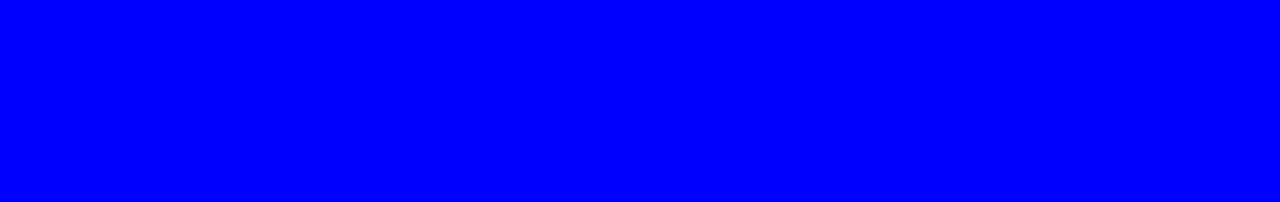
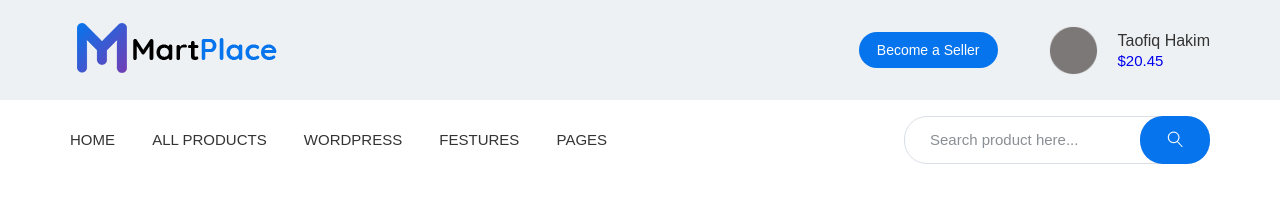
Before and after one commit to tata-ost17/mart-place, a website: page app/index.html in a window 1280 px wide. Drawn offline with nearby package versions, Linux system fonts and the light colour scheme; files that its build step writes are made by us from their sources.

Commit message:
added header

```diff
--- a/app/index.html
+++ b/app/index.html
@@ -1,19 +1,63 @@
 <!DOCTYPE html>
 <html lang="en">
-<head>
-    <meta charset="UTF-8">
-    <meta name="viewport" content="width=device-width, initial-scale=1.0">
+  <head>
+    <meta charset="UTF-8" />
+    <meta name="viewport" content="width=device-width, initial-scale=1.0" />
     <meta http-equiv="X-UA-Compatible" content="ie=edge" />
     <title>Document</title>
-    <link rel="stylesheet" href="css/libs.min.css">
-    <link rel="stylesheet" href="css/style.min.css">
-</head>
-<body>
-
-
+    <link href="https://fonts.googleapis.com/css2?family=Quicksand:wght@500;700&display=swap" rel="stylesheet">
+    <link rel="stylesheet" href="css/libs.min.css" />
+    <link rel="stylesheet" href="css/style.min.css" />
+  </head>
+  <body>
+    <header class="header">
+      <div class="header__top">
+        <div class="container">
+          <div class="header__top-inner">
+            <div class="header__logo">
+              <a href="#">
+                <img src="images/logo.png" alt="" />
+              </a>
+            </div>
+            <div class="header__seller">
+              <a class="header__seller-btn" href="#">Become a Seller</a>
+              <div class="header__seller-communication"></div>
+              <a class="header__profile-img" href="#" style="background-image: url(images/user.png);"></a>
+              <div class="header__profile">
+                <a class="header__profile-name" href="#">Taofiq Hakim</a>
+                <a class="header__profile-price" href="#">$20.45</a>
+              </div>
+            </div>
+          </div>
+        </div>
+      </div>
+      <div class="header__menu">
+        <div class="container">
+          <div class="menu__top">
+            <nav class="menu">
+              <ul class="menu__top-list">
+                <li><a href="#">HOME</a></li>
+                <li><a href="#">all products</a></li>
+                <li><a href="#">wordpress</a></li>
+                <li><a href="#">festures</a></li>
+                <li><a href="#"> Pages</a></li>
+              </ul>
+            </nav>
+            <div class="menu__top-search">
+              <form>
+                <input type="text" placeholder="Search product here..." required>
+                <button type="submit">
+                  <img src="images/icons/search.png" alt="" />
+                </button>
+              </form>
+            </div>
+          </div>
+        </div>
+      </div>
+    </header>
 
     <script src="https://ajax.googleapis.com/ajax/libs/jquery/3.4.1/jquery.min.js"></script>
     <script src="js/libs.min.js"></script>
     <script src="js/main.min.js"></script>
-</body>
+  </body>
 </html>
--- /dev/null
+++ b/app/scss/_fonts.scss
@@ -0,0 +1,7 @@
+@font-face {
+   font-family: 'Quicksand-Regular', sans-serif;
+   src: url('../fonts/Quicksand-Regular.woff2') format('woff2'),
+      url('../fonts/Quicksand-Regular.woff') format('woff'),
+      url('../fonts/Quicksand-Regular.ttf') format('truetype');
+   font-weight: 400;
+}
--- /dev/null
+++ b/app/scss/_global.scss
@@ -0,0 +1,33 @@
+html {
+   box-sizing: border-box;
+}
+
+*,
+*::before,
+*::after {
+   box-sizing: inherit;
+}
+
+a {
+   display: inline-block;
+   text-decoration: none;
+}
+
+ul,
+li {
+   margin: 0;
+   padding: 0;
+   list-style: none;
+}
+
+body {
+   font-family: 'Quicksand-Regular', sans-serif;
+   font-weight: 400;
+
+}
+
+.container {
+   max-width: 1170px;
+   margin: 0 auto;
+   padding: 0 15px;
+}
--- /dev/null
+++ b/app/scss/_vars.scss
@@ -0,0 +1,4 @@
+$bg: #eef1f3;
+$blue: #0674ec;
+$text: #333;
+$hover: #7347c1;
--- a/app/scss/style.scss
+++ b/app/scss/style.scss
@@ -1,14 +1,120 @@
-html{
-    box-sizing: border-box;
+@import 'vars';
+@import 'global';
+@import 'fonts';
+
+
+.header__top {
+    background-color: $bg;
+
+    &-inner {
+        display: flex;
+        justify-content: space-between;
+        align-items: center;
+        height: 100px;
+        padding-left: 7px;
+    }
 }
-*,
-*::before,
-*::after{
-    box-sizing: inherit;
+
+.header__seller {
+    display: flex;
+    align-items: center;
+
+    &-btn {
+        font-size: 14px;
+        line-height: 28px;
+        padding: 4px 18px;
+        color: #fff;
+        background-color: $blue;
+        border-radius: 18px;
+        margin-right: 50px;
+        height: 36px;
+    }
 }
-body{
-    background-color: blue;
+
+.header__profile-img {
+    height: 50px;
+    width: 50px;
+    border-radius: 50%;
+    background-position: center;
+    display: inline-block;
+    background-repeat: no-repeat;
+    background-size: cover;
+    margin-right: 20px;
 }
-.box{
+
+.header__profile {
+    align-items: center;
+
+    &-name {
+        font-size: 16px;
+        color: $text;
+        font-weight: 500;
+        line-height: 22px;
+    }
+
+    &-price {
+        font-size: 15px;
+        right: 0;
+        display: block;
+    }
+
+}
+
+.menu__top {
     display: flex;
+    justify-content: space-between;
+    align-items: center;
+    height: 80px;
+    font-size: 15px;
+
 }
+
+.menu__top-list {
+    li {
+        display: inline-block;
+
+        &+li {
+            margin-left: 33px;
+        }
+
+    }
+
+    a {
+        color: $text;
+        line-height: 42px;
+        font-weight: 500;
+        text-transform: uppercase;
+        transition: all .3s ease;
+
+        &:hover {
+            color: $hover;
+        }
+    }
+
+}
+
+.menu__top-search {
+    position: relative;
+
+    input {
+        border-radius: 23px;
+        background-color: #ffffff;
+        border: 1px solid #d9dfe5;
+        padding: 14px 80px 14px 25px;
+
+        &::placeholder {
+            color: #898f96;
+        }
+    }
+
+    button {
+        position: absolute;
+        right: 0;
+        height: 48px;
+        width: 70px;
+        border: none;
+        border-radius: 23px;
+        background-color: #0674ec;
+
+    }
+}
--- a/gulpfile.js
+++ b/gulpfile.js
@@ -8,7 +8,7 @@ let gulp = require('gulp'),
     cssmin = require('gulp-cssmin');
 
 gulp.task('sass', function(){
-    return gulp.src('app/scss/style.scss')
+    return gulp.src('app/scss/**/*.scss')
             .pipe(sass({outputStyle: 'compressed'}))
             .pipe(rename({suffix: '.min'}))
             .pipe(autoprefixer({
```
Also changed, not shown: app/fonts/Quicksand-Regular.ttf (added), app/fonts/Quicksand-Regular.woff (added), app/fonts/Quicksand-Regular.woff2 (added), app/images/icons/search.png (added), app/images/logo.png (added), app/images/user.png (added).
